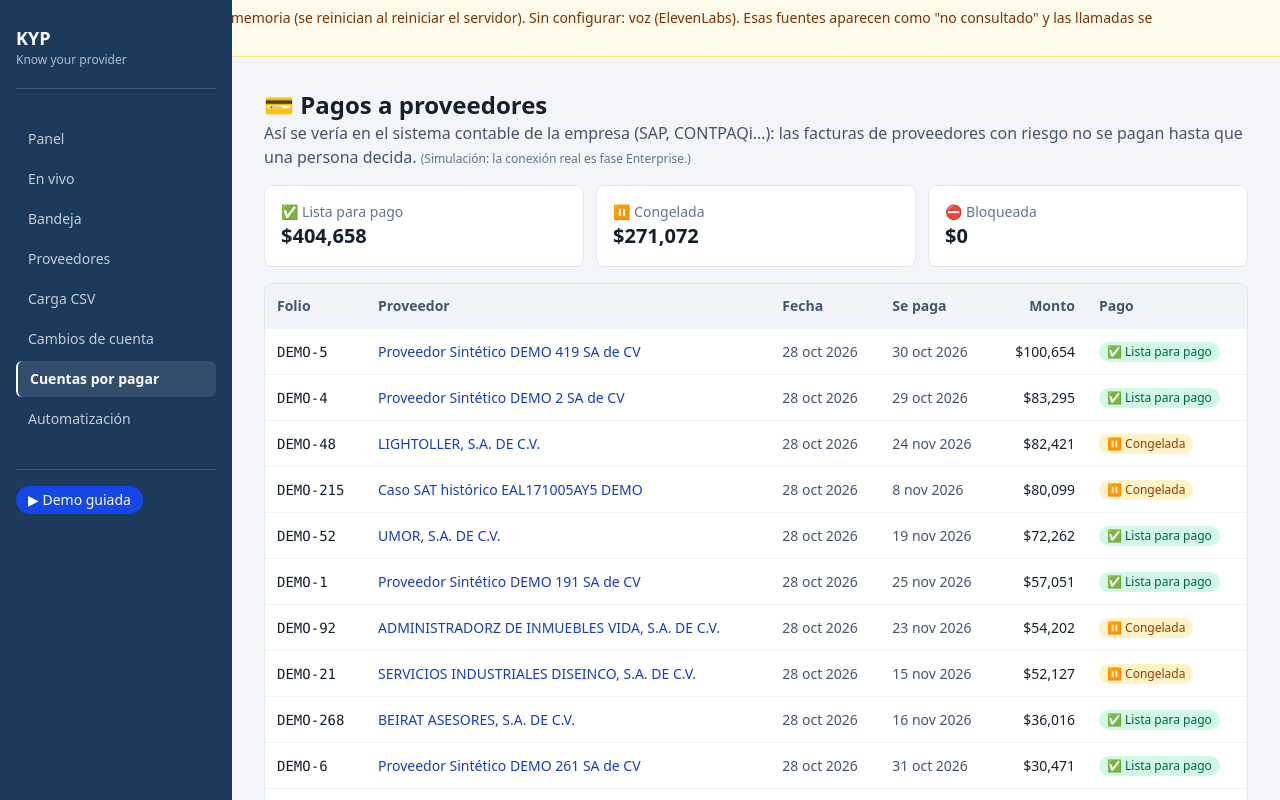
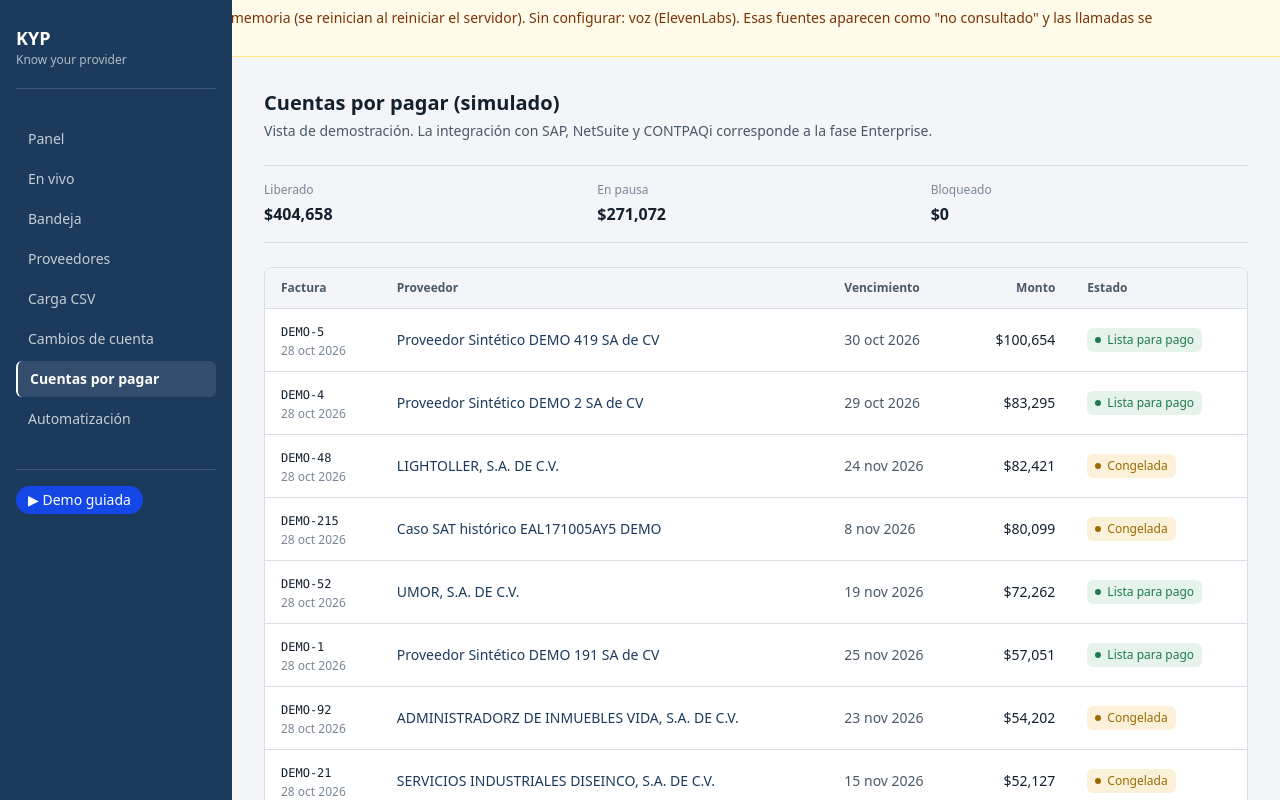
Before and after one commit to sanchezramirezoswaldo316-svg/KYP-Hackaton-, a Next.js app: page /erp in a window 1280 px wide. Shown: the top 800 px of the page. Built offline with nearby package versions, Linux system fonts and the light colour scheme; no server answers.

Commit message:
Ordena cuentas por pagar como tabla

```diff
--- a/src/app/erp/page.tsx
+++ b/src/app/erp/page.tsx
@@ -1,6 +1,9 @@
 // ERP simulado: estado de pago de cada factura según la decisión de KYP.
 import Link from "next/link";
-import { Etiqueta } from "@/components/Etiquetas";
+import { Chip } from "@/components/ui/Chip";
+import { DatoClave } from "@/components/ui/DatoClave";
+import { EstadoVacio } from "@/components/ui/EstadoVacio";
+import { Tabla } from "@/components/ui/Tabla";
 import { almacen } from "@/lib/almacen/index.ts";
 import { listo } from "@/lib/demo.ts";
 import { fecha, pesos } from "@/lib/formato.ts";
@@ -8,7 +11,6 @@ import { estadoPago } from "@/lib/servicios.ts";
 
 export const dynamic = "force-dynamic";
 
-const TONO = { liberada: "verde", pausada: "ambar", bloqueada: "rojo" } as const;
 const TEXTO = { liberada: "✅ Lista para pago", pausada: "⏸️ Congelada", bloqueada: "⛔ Bloqueada" } as const;
 
 export default async function Erp() {
@@ -21,39 +23,30 @@ export default async function Erp() {
   for (const { f, p } of filas) totales[estadoPago(p)] += f.monto;
 
   return (
-    <div className="space-y-4">
-      <div>
-        <h1 className="text-2xl font-semibold">💳 Pagos a proveedores</h1>
-        <p className="text-slate-600">Así se vería en el sistema contable de la empresa (SAP, CONTPAQi…): las facturas de proveedores con riesgo no se pagan hasta que una persona decida. <span className="text-xs text-slate-500">(Simulación: la conexión real es fase Enterprise.)</span></p>
+    <div className="space-y-6">
+      <header><h1 className="text-xl font-semibold">Cuentas por pagar (simulado)</h1><p className="mt-1 text-sm text-tinta-2">Vista de demostración. La integración con SAP, NetSuite y CONTPAQi corresponde a la fase Enterprise.</p></header>
+      <div className="grid gap-4 border-y border-borde py-4 sm:grid-cols-3">
+        <DatoClave etiqueta="Liberado" valor={pesos(totales.liberada)} />
+        <DatoClave etiqueta="En pausa" valor={pesos(totales.pausada)} />
+        <DatoClave etiqueta="Bloqueado" valor={pesos(totales.bloqueada)} />
       </div>
-      <div className="grid gap-3 sm:grid-cols-3">
-        {(["liberada", "pausada", "bloqueada"] as const).map((e) => (
-          <div key={e} className="rounded-lg border border-slate-200 bg-white p-4">
-            <div className="text-sm text-slate-500">{TEXTO[e]}</div>
-            <div className="text-xl font-semibold">{pesos(totales[e])}</div>
-          </div>
-        ))}
-      </div>
-      <div className="overflow-x-auto rounded-lg border border-slate-200 bg-white">
-        <table className="w-full text-sm">
-          <thead className="bg-slate-100 text-left text-slate-600"><tr><th className="p-3">Folio</th><th className="p-3">Proveedor</th><th className="p-3">Fecha</th><th className="p-3">Se paga</th><th className="p-3 text-right">Monto</th><th className="p-3">Pago</th></tr></thead>
+      {filas.length === 0 ? <EstadoVacio titulo="No hay facturas" texto="Las facturas aparecerán aquí cuando se carguen proveedores de ejemplo." /> : <Tabla>
+          <thead className="bg-lienzo text-left text-xs font-medium text-tinta-2"><tr><th className="px-4 py-3">Factura</th><th className="px-4 py-3">Proveedor</th><th className="px-4 py-3">Vencimiento</th><th className="px-4 py-3 text-right">Monto</th><th className="px-4 py-3">Estado</th></tr></thead>
           <tbody>
             {filas.sort((a, b) => b.f.monto - a.f.monto).slice(0, 300).map(({ f, p }) => {
               const e = estadoPago(p);
               return (
-                <tr key={f.id} className="border-t border-slate-100">
-                  <td className="p-3 font-mono">{f.folio}</td>
-                  <td className="p-3"><Link href={`/expediente/${p.id}`} className="text-blue-800 hover:underline">{p.razon_social}</Link></td>
-                  <td className="p-3 text-slate-600">{fecha(f.fecha)}</td>
-                  <td className="p-3 text-slate-600">{f.vence ? fecha(f.vence) : "—"}</td>
-                  <td className="p-3 text-right">{pesos(f.monto)}</td>
-                  <td className="p-3"><Etiqueta tono={TONO[e]}>{TEXTO[e]}</Etiqueta></td>
+                <tr key={f.id} className="border-t border-borde hover:bg-slate-50">
+                  <td className="px-4 py-3"><span className="font-mono text-xs">{f.folio}</span><span className="mt-0.5 block text-xs text-tinta-3">{fecha(f.fecha)}</span></td>
+                  <td className="px-4 py-3"><Link href={`/expediente/${p.id}`} className="font-medium text-marca hover:underline">{p.razon_social}</Link></td>
+                  <td className="px-4 py-3 text-tinta-2">{f.vence ? fecha(f.vence) : "—"}</td>
+                  <td className="px-4 py-3 text-right tabular-nums">{pesos(f.monto)}</td>
+                  <td className="px-4 py-3"><Chip tono={e === "liberada" ? "ok" : e === "pausada" ? "medio" : "alto"}>{TEXTO[e].replace(/^[^ ]+ /, "")}</Chip></td>
                 </tr>
               );
             })}
           </tbody>
-        </table>
-      </div>
+      </Tabla>}
     </div>
   );
 }
```
